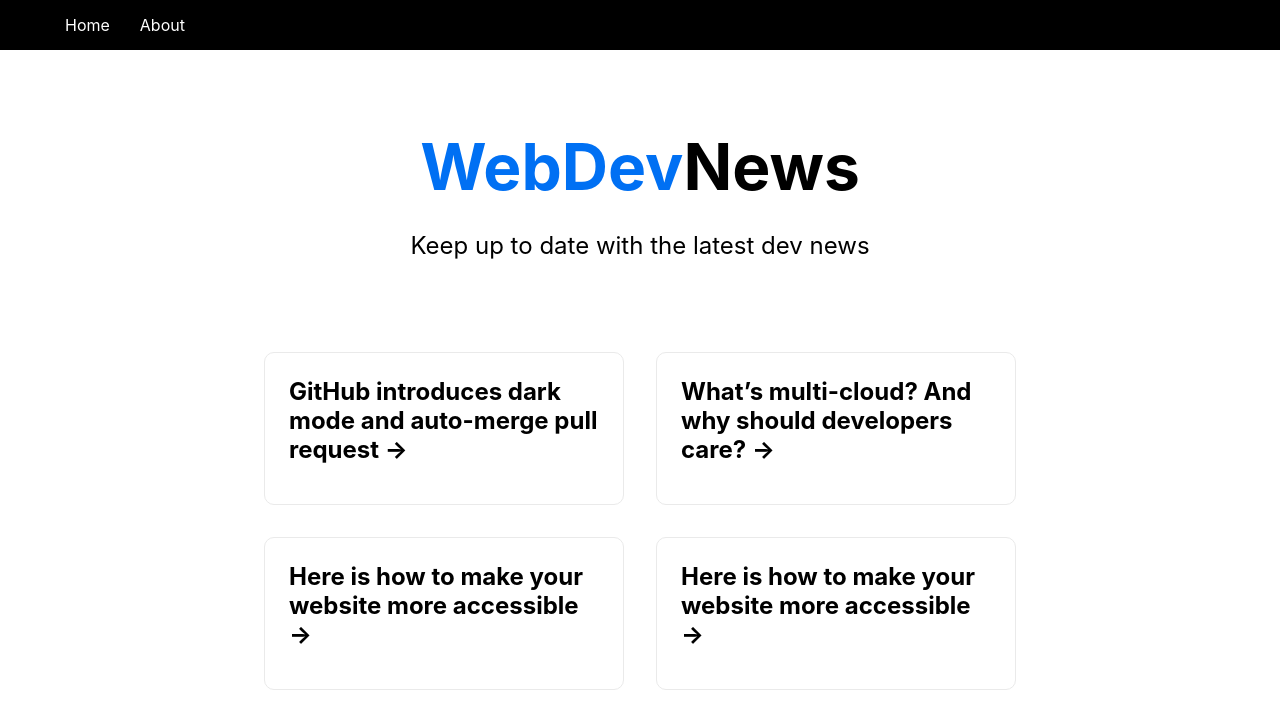
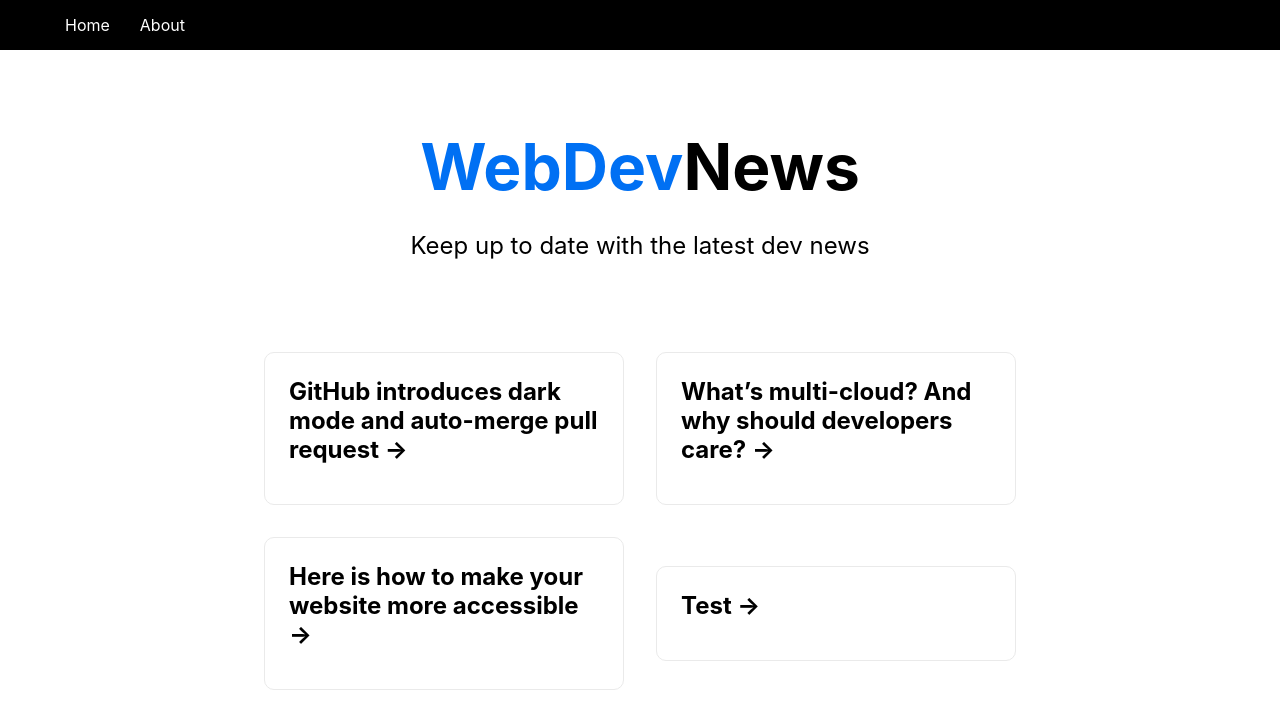
Before and after one commit to TommmyKelly/nextJsblog, a Next.js app: page / in a window 1280 px wide. Shown: the top 728 px of the page. Built offline with nearby package versions, Linux system fonts and the light colour scheme.

Commit message:
new post

```diff
--- a/data.js
+++ b/data.js
@@ -24,10 +24,9 @@ export const articles = [
   },
   {
     id: "4",
-    title: "Here is how to make your website more accessible",
-    excerpt:
-      "An accessible website is one that’s optimized for all people, including those with disabilities...",
+    title: "Test",
+    excerpt: "An accessible website ",
     body:
-      "There are many things to consider when setting up a website, and accessibility is one factor that can sometimes be overlooked. An accessible website is one that’s optimized for all people, including those with impaired vision or hearing, motor difficulties, or learning disabilities",
+      "An accessible website is one that’s optimized for all people, including those with impaired vision or hearing, motor difficulties, or learning disabilities",
   },
 ];
```
